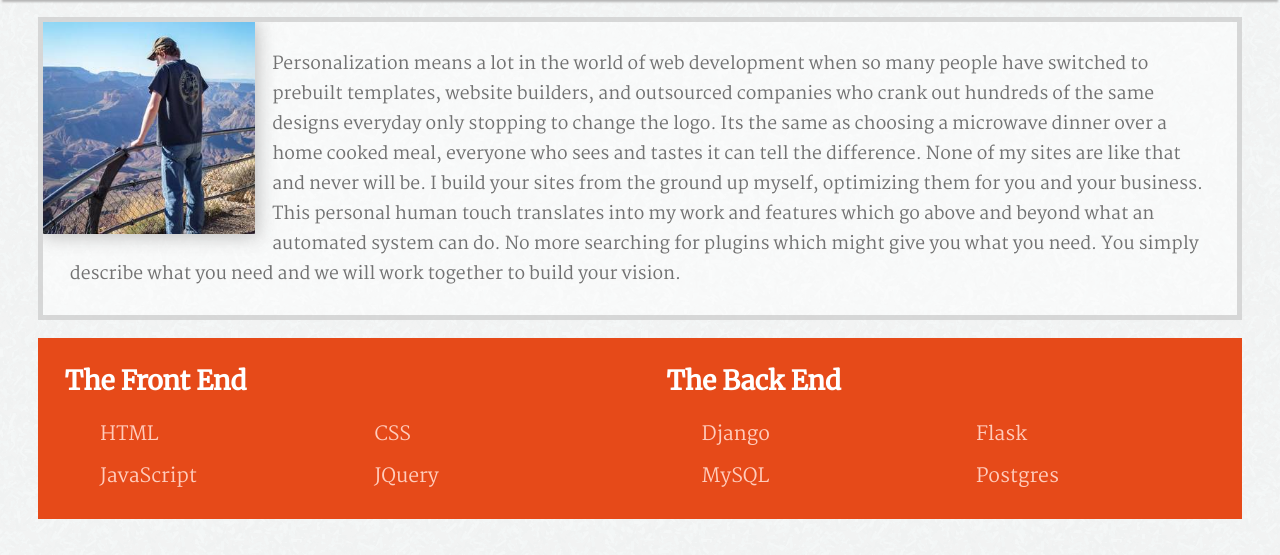
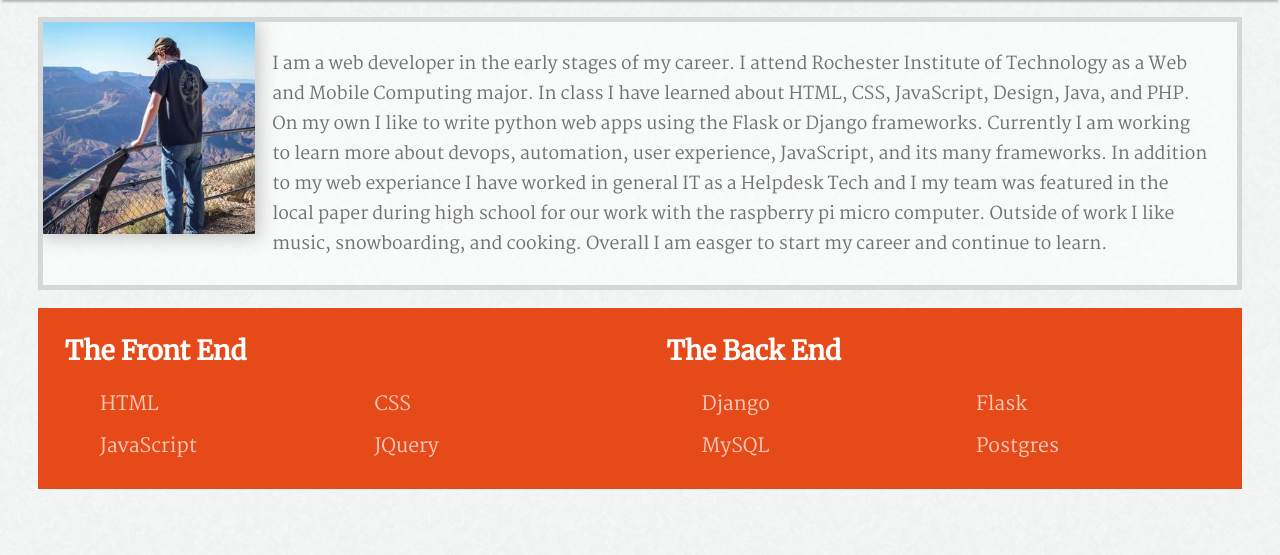
Before and after one commit to sl33t/portfolio, a Django app: page / in a window 1280 px wide. Shown: the part 105-660 px from the top of the page. Run offline with Django 3.2, Linux system fonts and the light colour scheme; data that the repository does not hold is empty; parts of the project's set-up code (start-up, migrations or seed data) failed here and were passed over; some libraries are stand-ins or nearby versions.

Commit message:
Reworked introduction

```diff
--- a/home/templates/index.html
+++ b/home/templates/index.html
@@ -12,13 +12,17 @@
         <img src="{% static "images/ricky.jpg" %}" alt="A picture of me">
 
         <p>
-            Personalization means a lot in the world of web development when so many people have switched to prebuilt
-            templates, website builders, and outsourced companies who crank out hundreds of the same designs everyday only stopping
-            to change the logo. Its the same as choosing a microwave dinner over a home cooked meal, everyone who sees and tastes it can
-            tell the difference. None of my sites are like that and never will be. I build your sites from the ground up myself, optimizing
-            them for you and your business. This personal human touch translates into my work and features which go above and beyond what
-            an automated system can do. No more searching for plugins which might give you what you need. You simply describe what you need and
-            we will work together to build your vision.
+            I am a web developer in the early stages of my career. I attend Rochester Institute of Technology
+            as a Web and Mobile Computing major. In class I have learned about HTML, CSS, JavaScript, Design, Java, and
+            PHP.
+            On my own I like to write python web apps using the Flask or Django frameworks. Currently I am working to
+            learn more about
+            devops, automation, user experience, JavaScript, and its many frameworks. In addition to my web experiance I
+            have worked in
+            general IT as a Helpdesk Tech and I my team was featured in the local paper during high school for our work
+            with the
+            raspberry pi micro computer. Outside of work I like music, snowboarding, and cooking.
+            Overall I am easger to start my career and continue to learn.
         </p>
     </div>
     <section class="skills">
```
